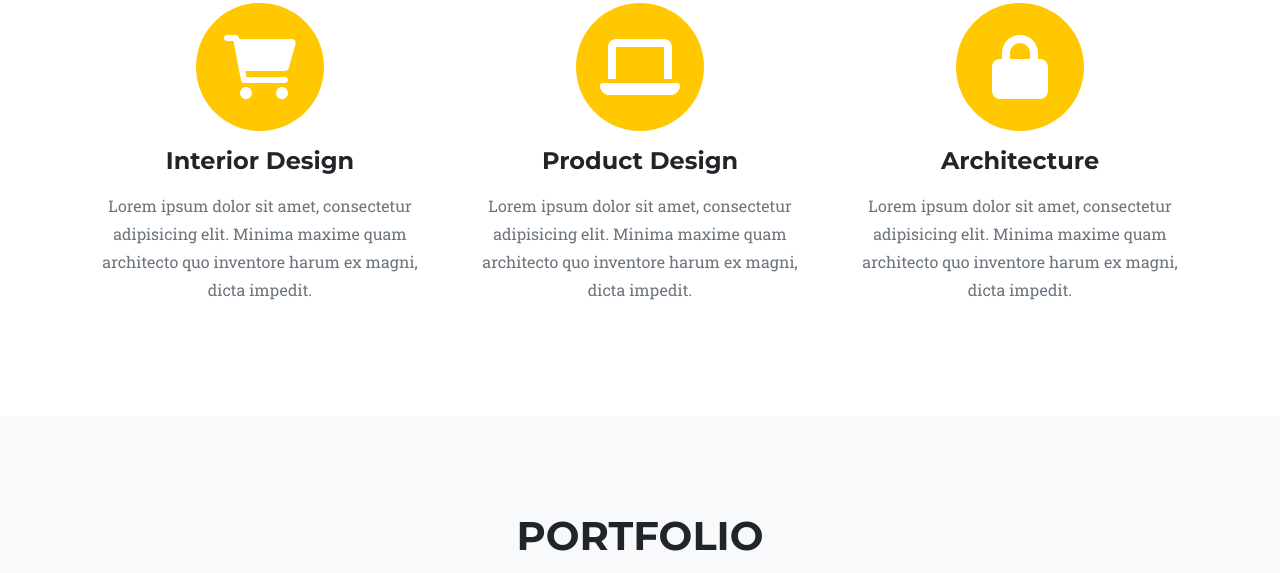
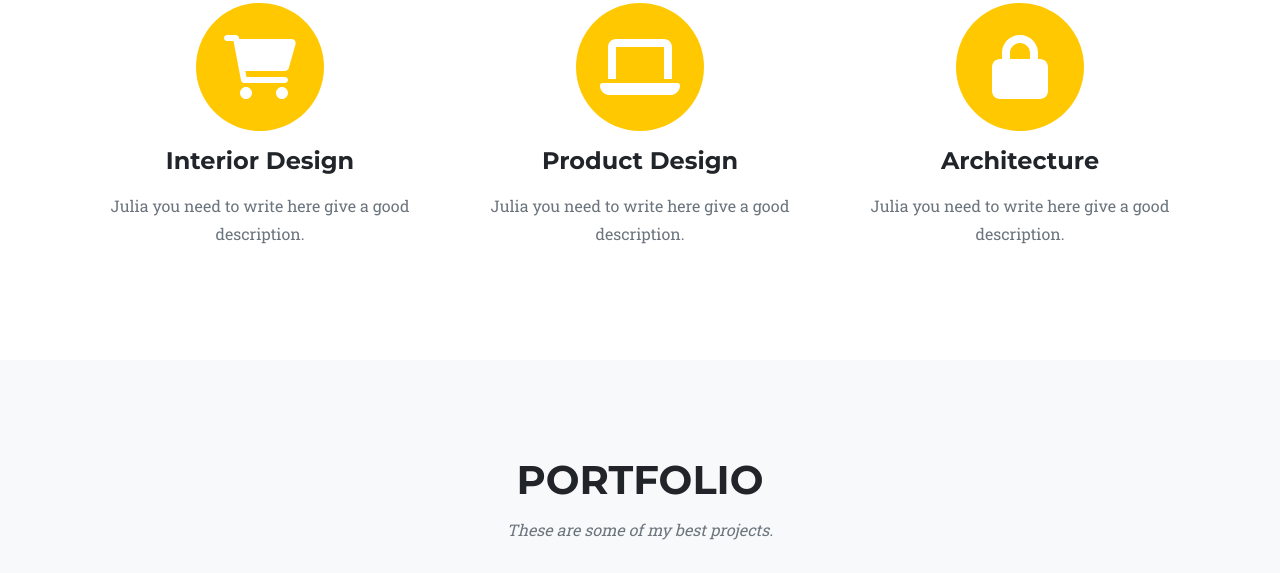
Before and after one commit to JuliasInterior/JuliasInterior.github.io, a plain HTML site: page index.html in a window 1280 px wide. Shown: the part 985-1558 px from the top of the page. Drawn offline with nearby package versions, Linux system fonts and the light colour scheme.

Commit message:
updated services section

```diff
--- a/index.html
+++ b/index.html
@@ -57,7 +57,7 @@
                             <i class="fas fa-shopping-cart fa-stack-1x fa-inverse"></i>
                         </span>
                         <h4 class="my-3">Interior Design</h4>
-                        <p class="text-muted">Lorem ipsum dolor sit amet, consectetur adipisicing elit. Minima maxime quam architecto quo inventore harum ex magni, dicta impedit.</p>
+                        <p class="text-muted">Julia you need to write here give a good description.</p>
                     </div>
                     <div class="col-md-4">
                         <span class="fa-stack fa-4x">
@@ -65,7 +65,7 @@
                             <i class="fas fa-laptop fa-stack-1x fa-inverse"></i>
                         </span>
                         <h4 class="my-3">Product Design</h4>
-                        <p class="text-muted">Lorem ipsum dolor sit amet, consectetur adipisicing elit. Minima maxime quam architecto quo inventore harum ex magni, dicta impedit.</p>
+                        <p class="text-muted">Julia you need to write here give a good description.</p>
                     </div>
                     <div class="col-md-4">
                         <span class="fa-stack fa-4x">
@@ -73,7 +73,7 @@
                             <i class="fas fa-lock fa-stack-1x fa-inverse"></i>
                         </span>
                         <h4 class="my-3">Architecture</h4>
-                        <p class="text-muted">Lorem ipsum dolor sit amet, consectetur adipisicing elit. Minima maxime quam architecto quo inventore harum ex magni, dicta impedit.</p>
+                        <p class="text-muted">Julia you need to write here give a good description.</p>
                     </div>
                 </div>
             </div>
```
